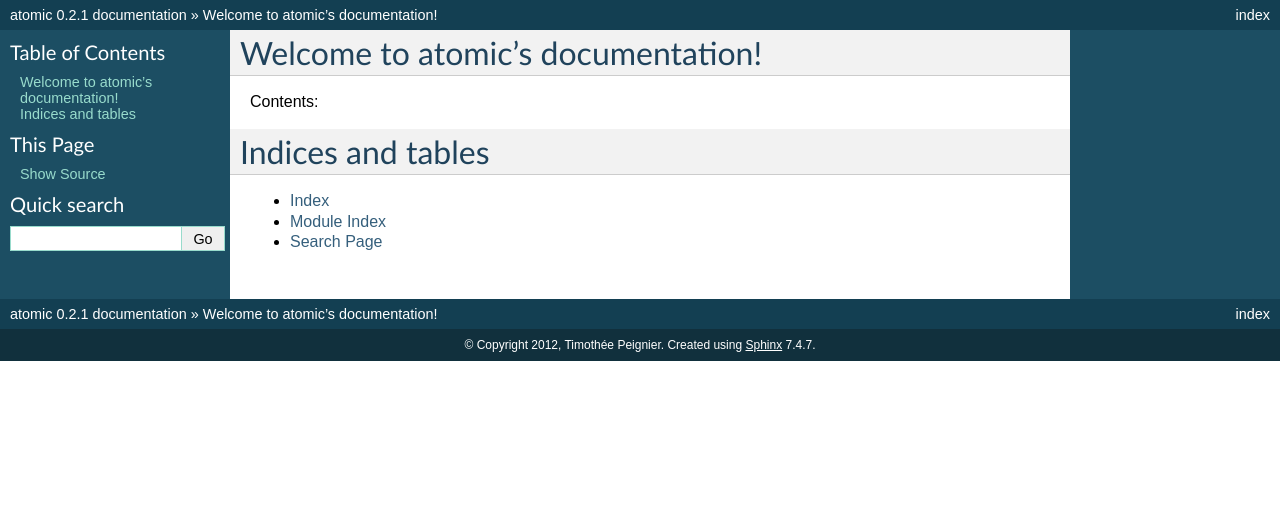
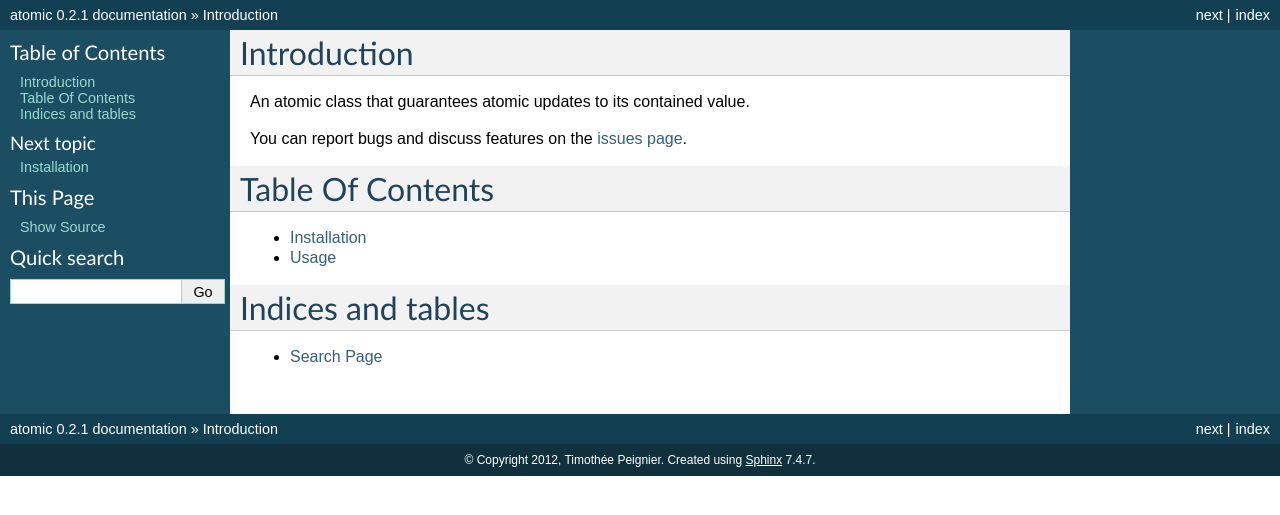
Before and after one commit to cyberdelia/atomic, a Sphinx documentation site: the page built from docs/index.rst, in a window 1280 px wide. Shown: the top 515 px of the page. Built offline with Sphinx 7.4.7, drawn with Linux system fonts in a browser that asks for light colours.

Commit message:
add base docs

```diff
--- a/docs/index.rst
+++ b/docs/index.rst
@@ -1,19 +1,20 @@
-.. atomic documentation master file, created by
-   sphinx-quickstart on Thu Mar 22 11:39:06 2012.
-   You can adapt this file completely to your liking, but it should at least
-   contain the root `toctree` directive.
+Introduction
+============
 
-Welcome to atomic's documentation!
-==================================
+An atomic class that guarantees atomic updates to its contained value.
 
-Contents:
+You can report bugs and discuss features on the `issues page <https://github.com/cyberdelia/atomic/issues>`_.
+
+Table Of Contents
+=================
 
 .. toctree::
    :maxdepth: 2
 
+   installation
+   usage
+
 Indices and tables
 ==================
 
-* :ref:`genindex`
-* :ref:`modindex`
 * :ref:`search`
```
Also changed, not shown: docs/installation.rst (added, +13 -0 lines), docs/usage.rst (added, +7 -0 lines).
